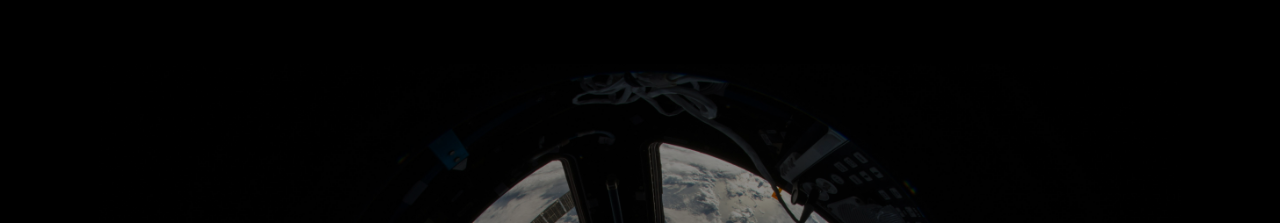
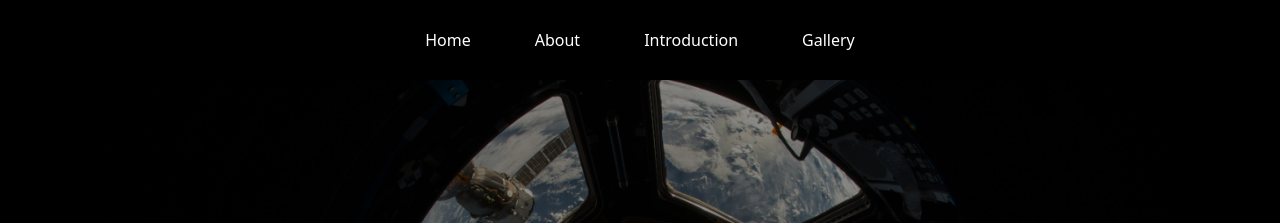
Before and after one commit to matinesmaeilzadeh/Space-station-webpage, a plain HTML site: page index.html in a window 1280 px wide. Shown: the top 223 px of the page. Drawn offline with nearby package versions, Linux system fonts and the light colour scheme.

Commit message:
- Add header section to the website - Add navigation menu with Home, About, Introduction, and Gallery links - Structure navigation for better page accessibility and usability  Changes to be committed: 	modified:   index.html

```diff
--- a/index.html
+++ b/index.html
@@ -1,5 +1,5 @@
 <!DOCTYPE html>
-<html lang="en">
+<html lang="en" class="scroll-smooth">
     <head>
         <meta charset="UTF-8">
         <meta name="viewport" content="width=device-width, initial-scale=1.0">
@@ -24,11 +24,20 @@
         </script>
     </head>
     <body>
-        <header class="bg-black w-[100%] h-[4rem]">
+        <header class="fixed z-1000 bg-black w-full h-[5rem]">
+            <nav class="flex items-center justify-center gap-[4rem] bg-black w-full h-[5rem] text-white">
+                <a href="# ">Home</a>
 
+                <a href="#About">About</a>
+
+                <a href="#Introduction">Introduction</a>
+
+                <a href="#Gallery">Gallery</a>
+            </nav>
         </header>
 
         <main>
+            <span id="Home"></span>
             <section class="relative flex items-center justify-center bg-black w-full h-[45rem]">
                 <img src="assets/image/International-Space-Station.jpg" alt="International-Space-Station" class="absolute h-[45rem] object-cover">
 
@@ -45,6 +54,7 @@
                 </div>
             </section>
 
+            <span id="About"></span>
             <section class="flex items-center justify-around w-full h-[35rem]">
                 <div class="flex flex-col gap-y-[4rem] w-[40rem]">
                     <h2 class="text-5xl font-inter font-bold leading-[4rem]">
@@ -92,6 +102,7 @@
                 <img src="assets/image/Humanity's-Outpost-in-Space.webp" alt="Humanity's-Outpost-in-Space" class="w-[47rem] h-[25rem]">
             </section>
 
+            <span id="Introduction"></span>
             <section class="relative flex items-center justify-center w-full h-[40rem] bg-black">
                 <img src="assets/image/Introduction-Space-Station.jpg" alt="Introduction-Space-Station" class="absolute w-full h-[40rem]">
 
@@ -147,6 +158,7 @@
                 </div>
             </section>
 
+            <span id="Gallery"></span>
             <section class="flex flex-col w-full h-[60rem] px-[8rem] py-[4rem]">
                 <h3 class="pb-[1rem] font-inter font-bold text-5xl">Gallery</h3>
 
```
